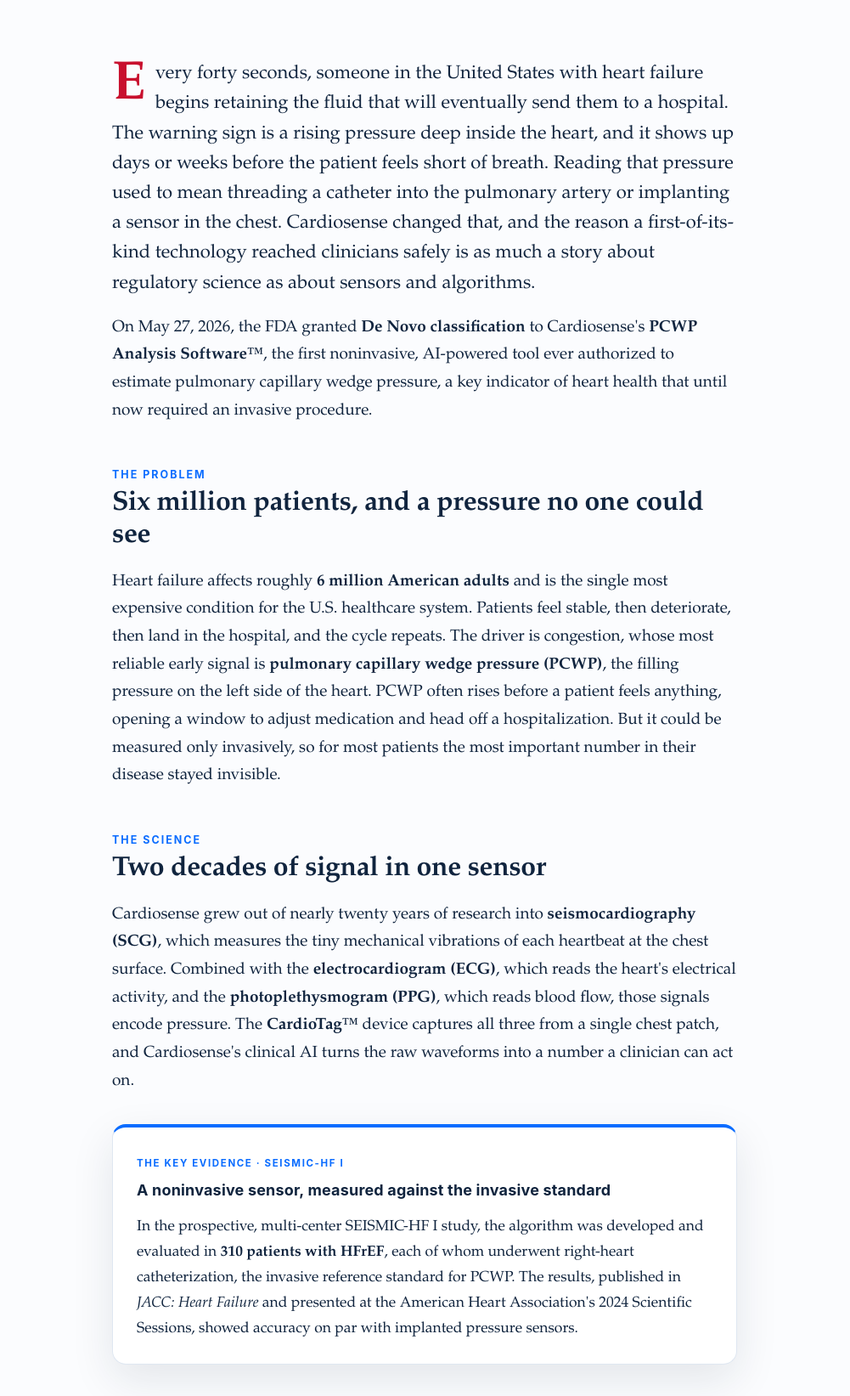
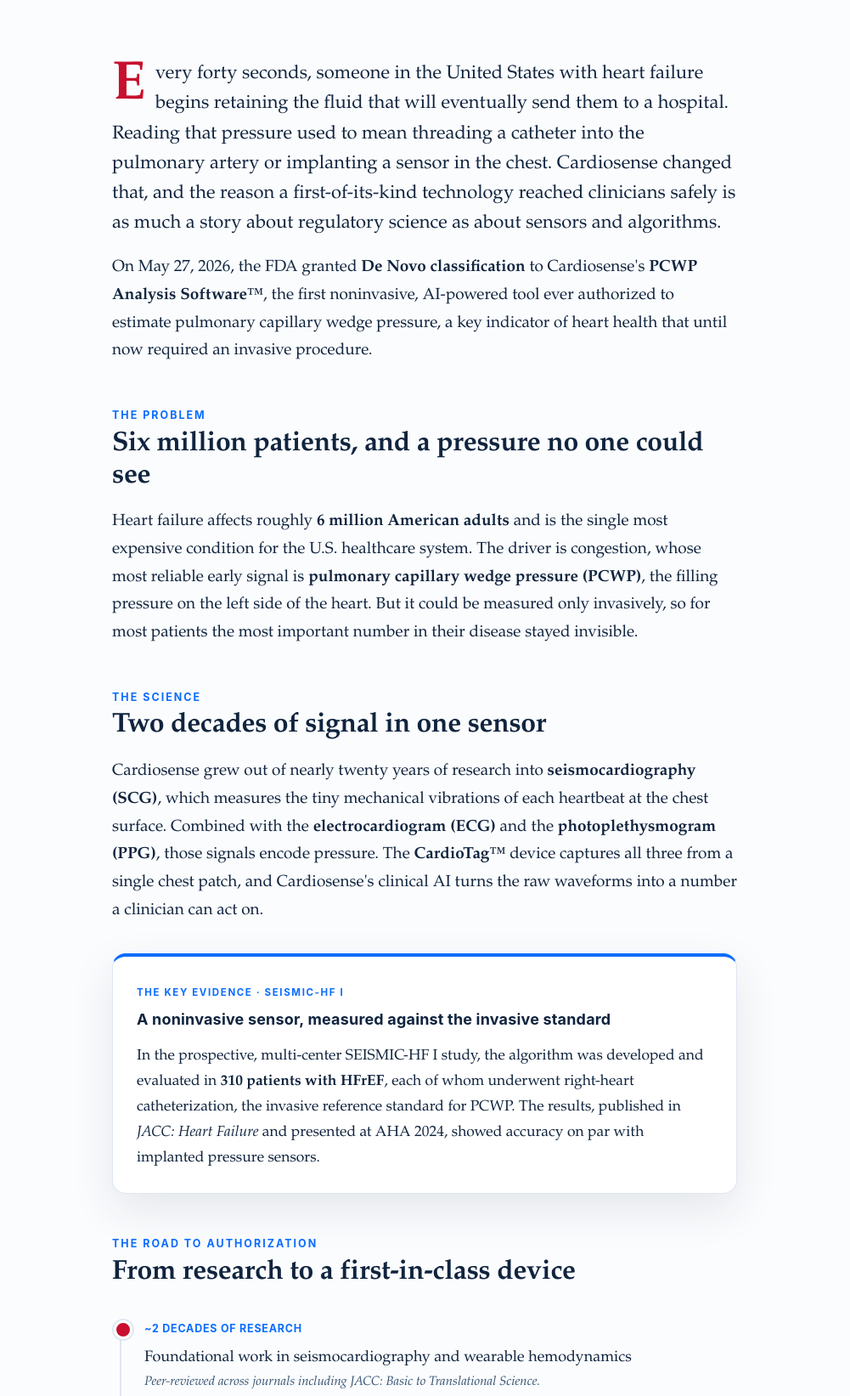
Before and after one commit to babakpNinja/cardiosense-var-a, a website: page index.html in a window 1280 px wide. Shown: the part 795-2438 px from the top of the page at 85% size, without its empty margins (140-1141 px from the left). Drawn offline with Linux system fonts and the light colour scheme.

Commit message:
Swap in PCCP quote (single quote); cut ~90 words from background sections

```diff
--- a/index.html
+++ b/index.html
@@ -195,20 +195,20 @@
 <article>
 <div class="wrap">
 
-  <p class="lead drop">Every forty seconds, someone in the United States with heart failure begins retaining the fluid that will eventually send them to a hospital. The warning sign is a rising pressure deep inside the heart, and it shows up days or weeks before the patient feels short of breath. Reading that pressure used to mean threading a catheter into the pulmonary artery or implanting a sensor in the chest. Cardiosense changed that, and the reason a first-of-its-kind technology reached clinicians safely is as much a story about regulatory science as about sensors and algorithms.</p>
+  <p class="lead drop">Every forty seconds, someone in the United States with heart failure begins retaining the fluid that will eventually send them to a hospital. Reading that pressure used to mean threading a catheter into the pulmonary artery or implanting a sensor in the chest. Cardiosense changed that, and the reason a first-of-its-kind technology reached clinicians safely is as much a story about regulatory science as about sensors and algorithms.</p>
 
   <p>On May 27, 2026, the FDA granted <strong>De Novo classification</strong> to Cardiosense's <strong>PCWP Analysis Software&#8482;</strong>, the first noninvasive, AI-powered tool ever authorized to estimate pulmonary capillary wedge pressure, a key indicator of heart health that until now required an invasive procedure.</p>
 
   <h2><span class="eyebrow">The Problem</span>Six million patients, and a pressure no one could see</h2>
-  <p>Heart failure affects roughly <strong>6 million American adults</strong> and is the single most expensive condition for the U.S. healthcare system. Patients feel stable, then deteriorate, then land in the hospital, and the cycle repeats. The driver is congestion, whose most reliable early signal is <strong>pulmonary capillary wedge pressure (PCWP)</strong>, the filling pressure on the left side of the heart. PCWP often rises before a patient feels anything, opening a window to adjust medication and head off a hospitalization. But it could be measured only invasively, so for most patients the most important number in their disease stayed invisible.</p>
+  <p>Heart failure affects roughly <strong>6 million American adults</strong> and is the single most expensive condition for the U.S. healthcare system. The driver is congestion, whose most reliable early signal is <strong>pulmonary capillary wedge pressure (PCWP)</strong>, the filling pressure on the left side of the heart. But it could be measured only invasively, so for most patients the most important number in their disease stayed invisible.</p>
 
   <h2><span class="eyebrow">The Science</span>Two decades of signal in one sensor</h2>
-  <p>Cardiosense grew out of nearly twenty years of research into <strong>seismocardiography (SCG)</strong>, which measures the tiny mechanical vibrations of each heartbeat at the chest surface. Combined with the <strong>electrocardiogram (ECG)</strong>, which reads the heart's electrical activity, and the <strong>photoplethysmogram (PPG)</strong>, which reads blood flow, those signals encode pressure. The <strong>CardioTag&#8482;</strong> device captures all three from a single chest patch, and Cardiosense's clinical AI turns the raw waveforms into a number a clinician can act on.</p>
+  <p>Cardiosense grew out of nearly twenty years of research into <strong>seismocardiography (SCG)</strong>, which measures the tiny mechanical vibrations of each heartbeat at the chest surface. Combined with the <strong>electrocardiogram (ECG)</strong> and the <strong>photoplethysmogram (PPG)</strong>, those signals encode pressure. The <strong>CardioTag&#8482;</strong> device captures all three from a single chest patch, and Cardiosense's clinical AI turns the raw waveforms into a number a clinician can act on.</p>
 
   <div class="callout blue">
     <span class="tag">The Key Evidence &middot; SEISMIC-HF I</span>
     <h4>A noninvasive sensor, measured against the invasive standard</h4>
-    <p>In the prospective, multi-center SEISMIC-HF I study, the algorithm was developed and evaluated in <strong>310 patients with HFrEF</strong>, each of whom underwent right-heart catheterization, the invasive reference standard for PCWP. The results, published in <em>JACC: Heart Failure</em> and presented at the American Heart Association's 2024 Scientific Sessions, showed accuracy on par with implanted pressure sensors.</p>
+    <p>In the prospective, multi-center SEISMIC-HF I study, the algorithm was developed and evaluated in <strong>310 patients with HFrEF</strong>, each of whom underwent right-heart catheterization, the invasive reference standard for PCWP. The results, published in <em>JACC: Heart Failure</em> and presented at AHA 2024, showed accuracy on par with implanted pressure sensors.</p>
   </div>
 
   <h2><span class="eyebrow">The Road to Authorization</span>From research to a first-in-class device</h2>
@@ -225,10 +225,6 @@
   <p>Regulatory strategy meets clinical study design here: SEISMIC-HF I compared the algorithm against simultaneous invasive PCWP with acceptance criteria set in advance, enrolled a population broad enough to generalize, and kept training data apart from test data.</p>
   <p>The authorized <strong>Indications for Use</strong> bind the company and the clinician to what the FDA reviewed: the software estimates PCWP and flags patients above or below <strong>18 mmHg</strong> in adults with HFrEF and <strong>NYHA Class II to IV</strong> symptoms, for adjunctive use alongside standard care, under a quality system compliant with 21 CFR Part 820 and ISO 13485.</p>
 
-  <blockquote class="pull">
-    "A clinical algorithm doesn't become trustworthy the moment it's accurate. It becomes trustworthy when you can show, with pre-specified evidence, in the right patients, under a quality system, that it will keep being accurate."
-    <cite>Arezou Azar, PhD &middot; Chief Regulatory &amp; Compliance Officer, Cardiosense</cite>
-  </blockquote>
 
   <h2><span class="eyebrow">The FDA Partnership</span>Building a new device type with CDRH</h2>
   <p>Because no noninvasive PCWP device had ever existed, there was no predicate to point to, and a device without a predicate cannot take the usual 510(k) route. It needs the pathway built for genuinely novel, low-to-moderate-risk technology: the <strong>De Novo classification request</strong>. De Novo does not merely authorize a product; it asks the FDA to create a new device classification and to write the special controls every future device of this type must meet.</p>
@@ -239,8 +235,13 @@
   <p>The <strong>Predetermined Change Control Plan (PCCP)</strong> removes that choice. Authorized by the FDA Omnibus Reform Act of 2022 and detailed in the FDA's December 2024 guidance, it lets a manufacturer specify in advance which modifications an AI model may undergo, along with the methods that will validate them, and then have the FDA authorize that plan up front. As long as an update stays inside the pre-authorized envelope, the improved model can reach clinicians without a new submission each time.</p>
   <p>The De Novo grant (DEN250057) expressly authorized a PCCP for the PCWP Analysis Software, with a postmarket requirement to monitor real-world performance across the intended population. That lets Cardiosense advance new algorithms, including an extension to <strong>heart failure with preserved ejection fraction (HFpEF)</strong>.</p>
 
+  <blockquote class="pull">
+    "A Predetermined Change Control Plan is, to me, the most patient-centered idea in modern device regulation. It lets us promise a clinician something we never could before: the algorithm you rely on will keep improving, and every improvement will have already cleared a bar the FDA agreed to. That's how you make sure the best version of the technology is the one that actually reaches the bedside."
+    <cite>Arezou Azar, PhD &middot; Chief Regulatory &amp; Compliance Officer, Cardiosense</cite>
+  </blockquote>
+
   <h2><span class="eyebrow">The Payoff</span>What this changes for doctors and patients</h2>
-  <p>A clinician can now read a patient's key heart-filling pressure from a sensor worn on the chest, in the clinic or at home, instead of from a catheter or an implant. That supports pressure-guided care outside the hospital and lets physicians titrate medication to a real number rather than a delayed symptom, with the aim of keeping patients out of the hospital and improving their quality of life.</p>
+  <p>A clinician can now read a patient's key heart-filling pressure from a sensor on the chest, at home or in the clinic, instead of a catheter or implant. That supports pressure-guided care and lets physicians titrate medication to a real number rather than a delayed symptom, keeping patients out of the hospital.</p>
   <p>A breakthrough only reaches a patient when the regulatory function designs the proof and earns the FDA's confidence that the technology is safe and reproducibly effective. With that change-control strategy in place, the authorization is a starting point, not a finish line.</p>
 
 </div>
```
